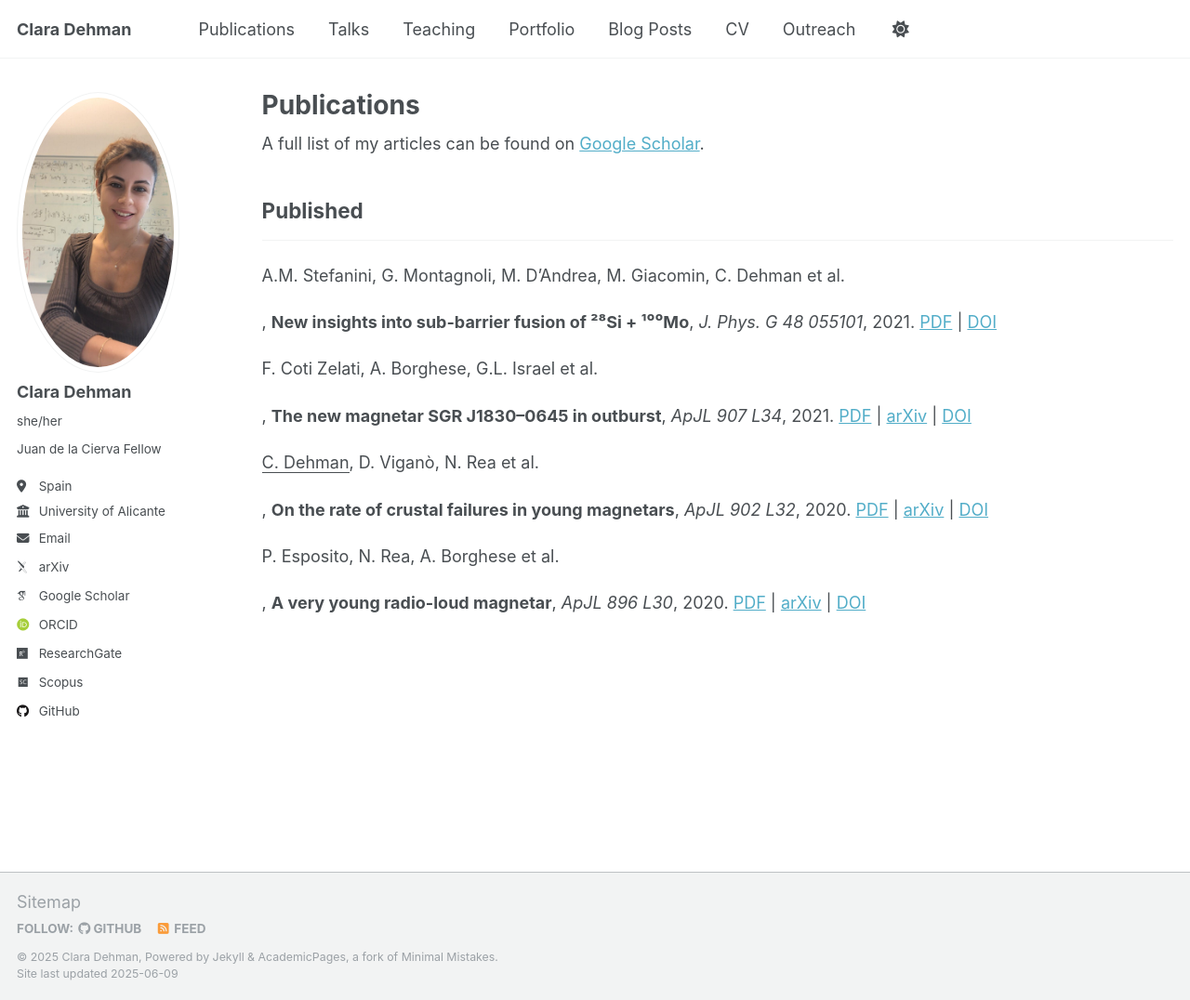
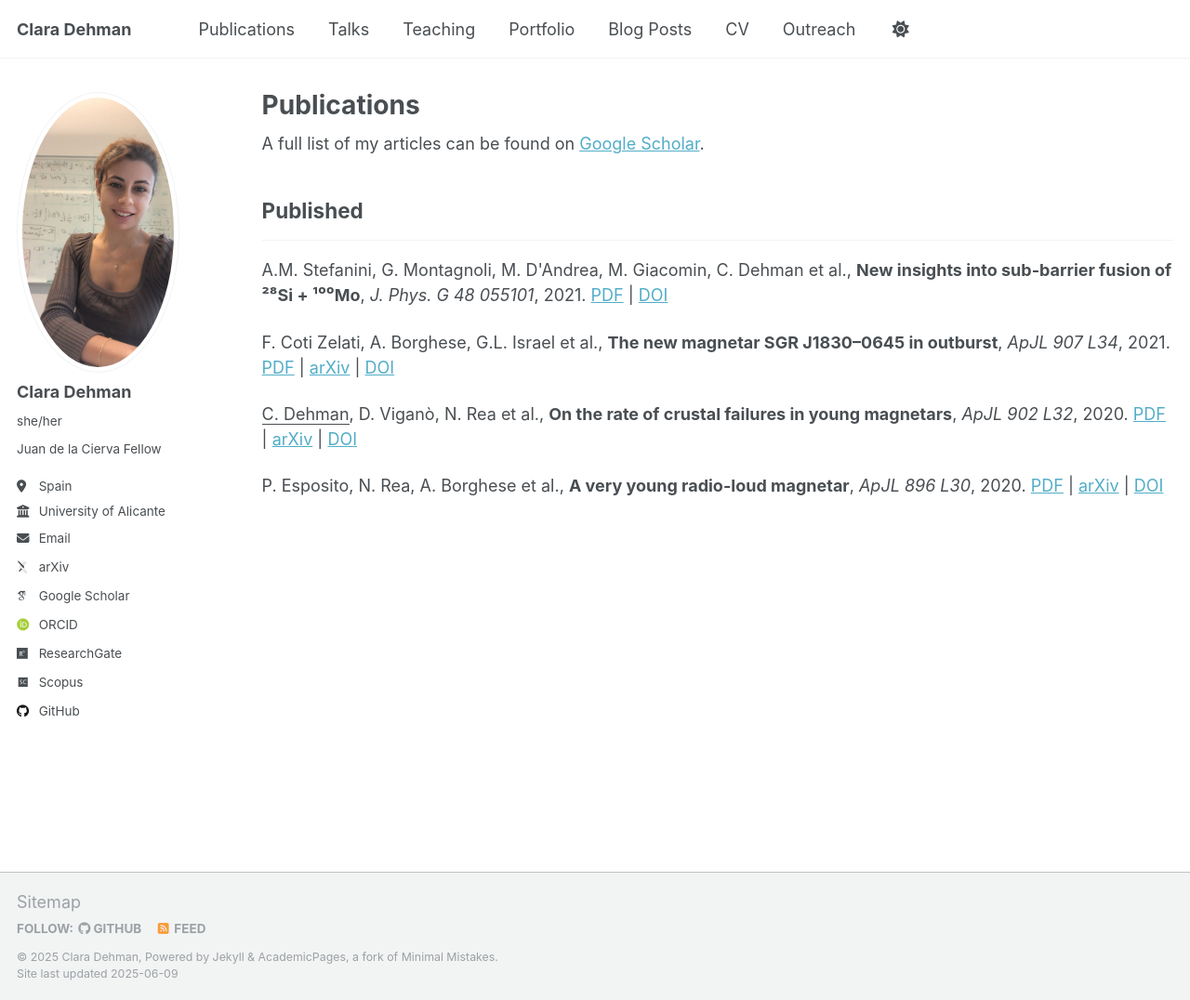
Before and after one commit to ClaraDehman/ClaraDehman.github.io, a Jekyll site: the page built from _pages/publications.html, in a window 1280 px wide and 1076 px high. Shown: the whole window at 93% size. Built offline with Jekyll 4.4.1, drawn with Linux system fonts in a browser that asks for light colours; some web fonts are replaced.

Commit message:
fixing underline problem archive-single.html

```diff
--- a/_includes/archive-single.html
+++ b/_includes/archive-single.html
@@ -1,5 +1,5 @@
 <p>
-  {% if post.authors %}{{ post.authors | markdownify }}, {% endif %}
+  {% if post.authors %}{{ post.authors | escape_once | replace: '&lt;u&gt;', '<u>' | replace: '&lt;/u&gt;', '</u>' }}, {% endif %}
   <strong>{{ post.title }}</strong>, <em>{{ post.venue }}</em>, {{ post.date | date: "%Y" }}.
   {% if post.paperurl %}<a href="{{ post.paperurl }}">PDF</a>{% endif %}
   {% if post.arxivurl %} | <a href="{{ post.arxivurl }}">arXiv</a>{% endif %}
```
